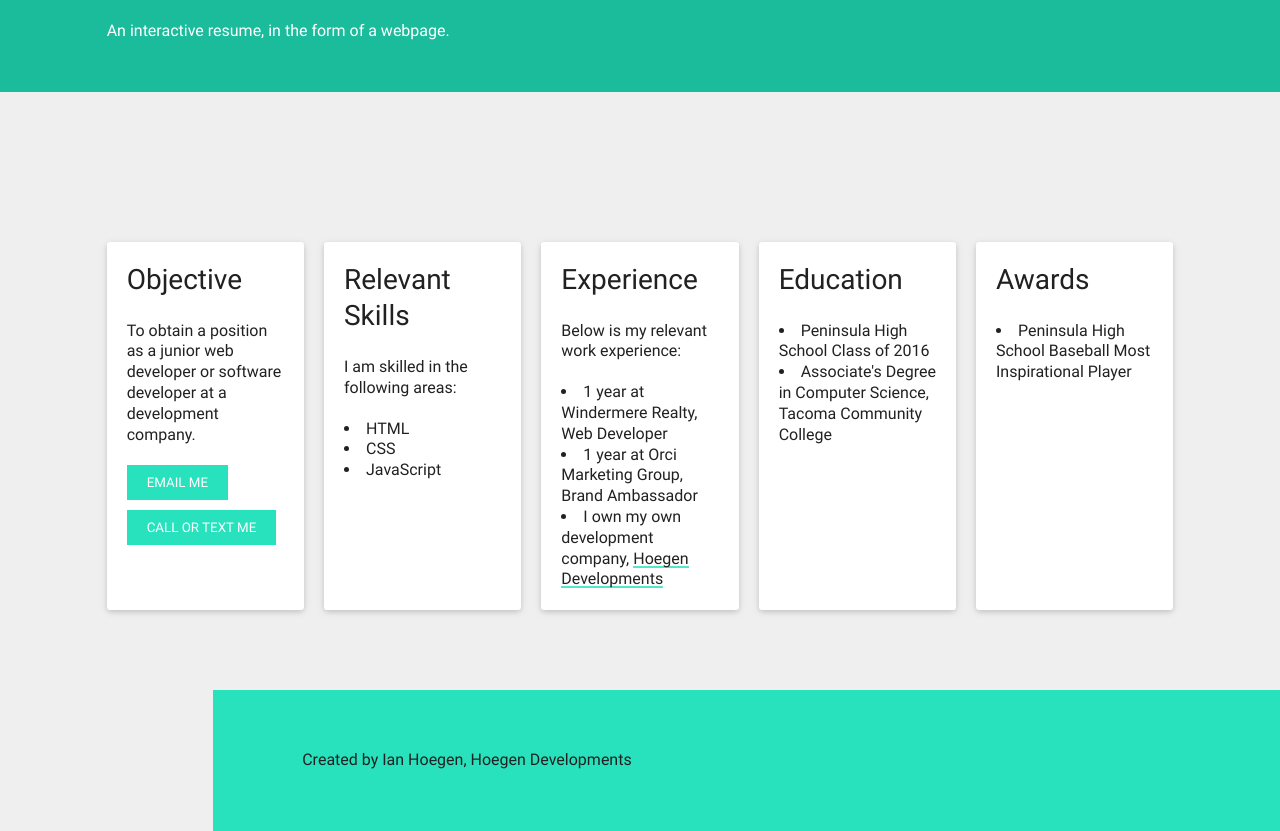
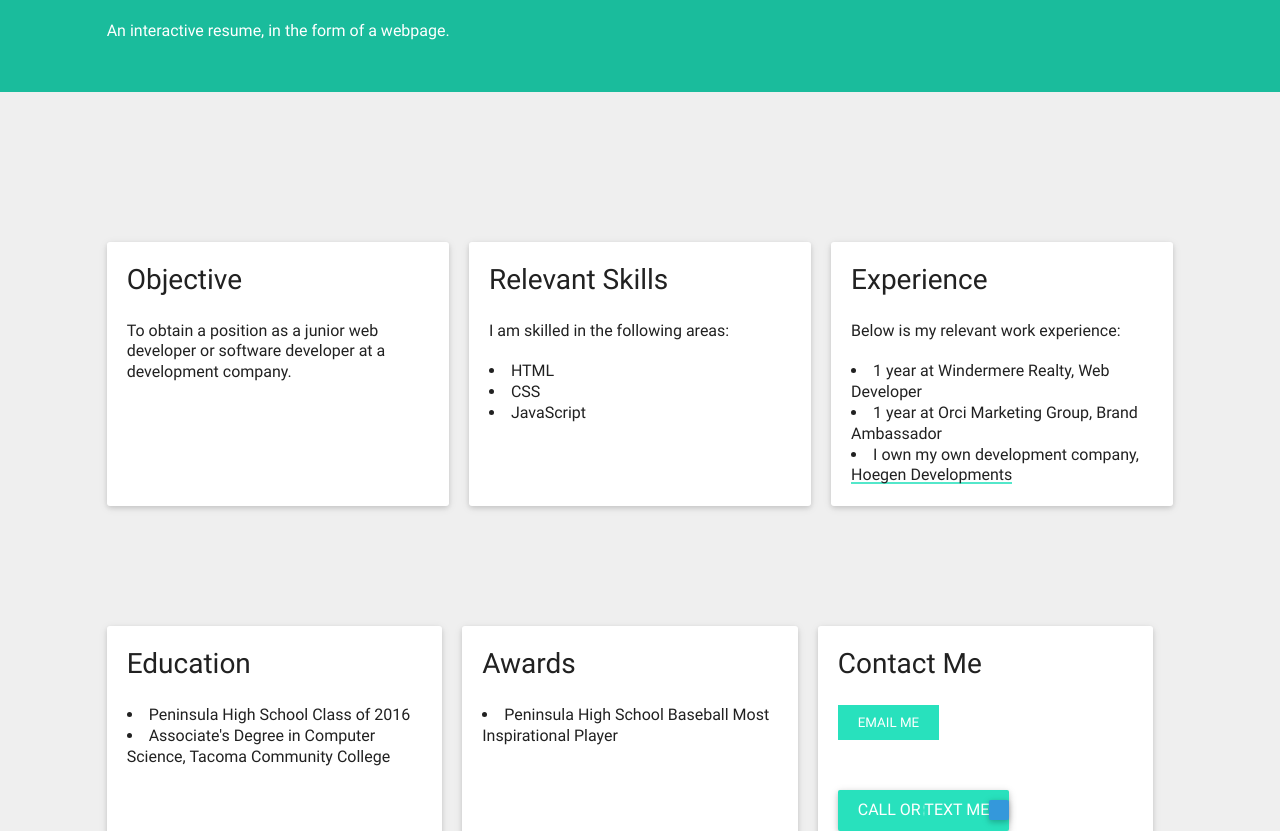
Before and after one commit to NateRuiz/ihoegen.github.io, a plain HTML site: page index.html in a window 1280 px wide. Shown: the part 121-952 px from the top of the page. Drawn offline with Linux system fonts and the light colour scheme.

Commit message:
Updated Resume

```diff
--- a/index.html
+++ b/index.html
@@ -23,13 +23,7 @@ and open the template in the editor.
 
                             <h3>Objective</h3>
 				<p>To obtain a position as a junior web developer or software developer at a development company.</p>
-                          <form action="mailto:ianhoegen@gmail.com">
-    <input style = "color:white;" class = " btn--flat btn--secondary" type="submit" value="Email Me">
-</form>
 
-        <form action="tel:2533281936">
-    <input style = "color: white;" class = "btn--flat btn--secondary" type="submit" value="Call or Text Me">
-</form>
                         </div>
 
 			<div class="g--4 g-s--12 fade-in-from-top anim-delay--10 card nudge--left  no-nudge--s">
@@ -41,7 +35,7 @@ and open the template in the editor.
 
 
 			</div>
-			<div class="g--4 g-s--12 fade-in-from-top anim-delay--15 card nudge--left nudge--right no-nudge--s">
+			<div class="g--4 g-s--12 fade-in-from-top anim-delay--15 card nudge--left no-nudge--s">
 				<h3>Experience</h3>
 				<p> Below is my relevant work experience:
                                 <li>1 year at Windermere Realty, Web Developer</li>
@@ -49,16 +43,33 @@ and open the template in the editor.
                                 <li>I own my own development company, <a href = "http://www.hoegendevelopments.weebly.com"> Hoegen Developments </a></li>
 
 			</div>
-            <div class="g--4 g-s--12 fade-in-from-top anim-delay--15 nudge--right no-nudge--s card">
+        </div>
+        <div  class=" no-margin-vertical g--10 m--1 container container--wrap--s">
+            <div class="g--4 g-s--12 fade-in-from-top anim-delay--20 nudge--right no-nudge--s card">
                 <h3> Education </h3>
                 <li>Peninsula High School Class of 2016</li>
                 <li>Associate's Degree in Computer Science, Tacoma Community College</li>
 
             </div>
-        <div class="g--4 g-s--12 fade-in-from-top anim-delay--25 card">
+        <div class="g--4 g-s--12 nudge--right fade-in-from-top anim-delay--25 card">
                 <h3> Awards </h3>
                 <li>Peninsula High School Baseball Most Inspirational Player</li>
 
+
+            </div>
+               <div class="g--4 g-s--12 nudge--right fade-in-from-top anim-delay--30 card">
+                <h3> Contact Me </h3>
+               <form action="mailto:ianhoegen@gmail.com">
+    <input style = "color:white;" class = " btn--flat btn--secondary" type="submit" value="Email Me">
+</form>
+
+       <div class="g--4">
+  <input type="checkbox" id="modal-1">
+  <label class=" btn--secondary modal-trigger" for="modal-1">Call or Text Me</label>
+  <div class=" modal-content g--4">
+      <a href =" tel:2533281936"> (253) 328-1936 </a>
+  </div>
+</div>
 
             </div>
 
```
